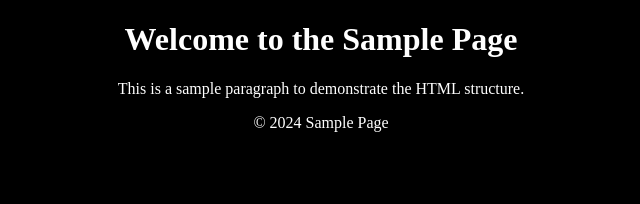
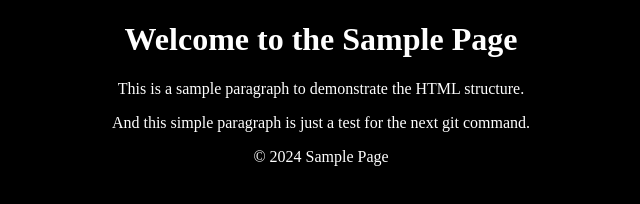
Before and after one commit to Illusia21/GithubTraining, a plain HTML site: page index.html in a window 1280 px wide. Shown: the whole page, without its empty margins (319-959 px from the left). Drawn offline with Linux system fonts and the light colour scheme.

Commit message:
add second paragraph yo index.html

```diff
--- a/index.html
+++ b/index.html
@@ -14,6 +14,7 @@
     </header>
     <main>
         <p>This is a sample paragraph to demonstrate the HTML structure.</p>
+        <p>And this simple paragraph is just a test for the next git command.</p>
     </main>
     <footer>
         <p>&copy; 2024 Sample Page</p>
```
